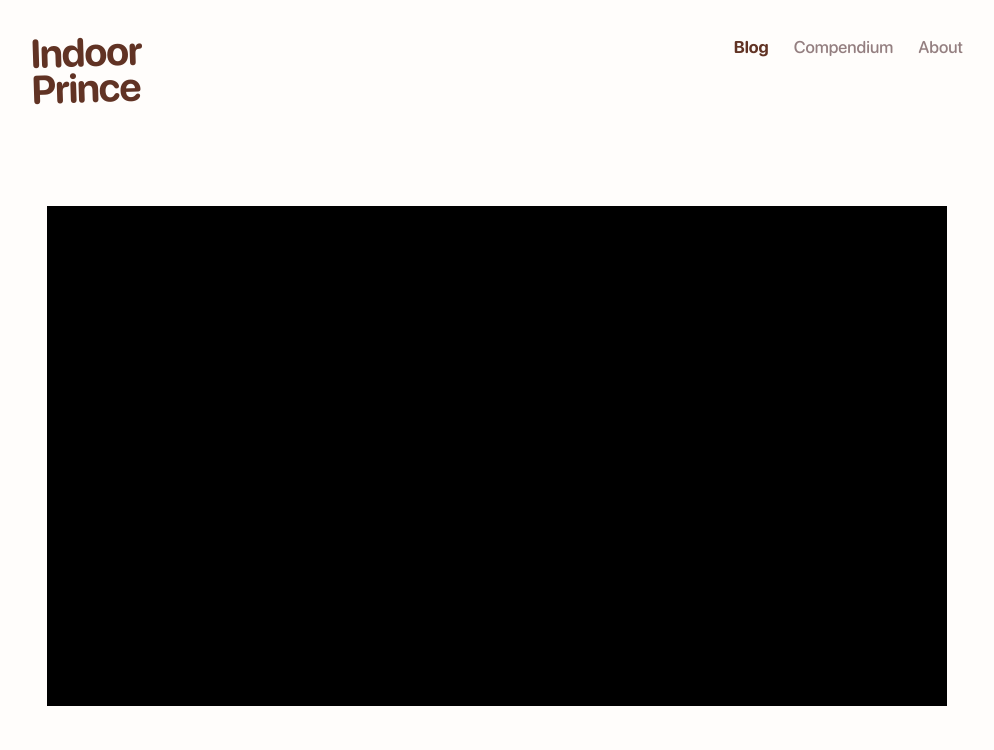
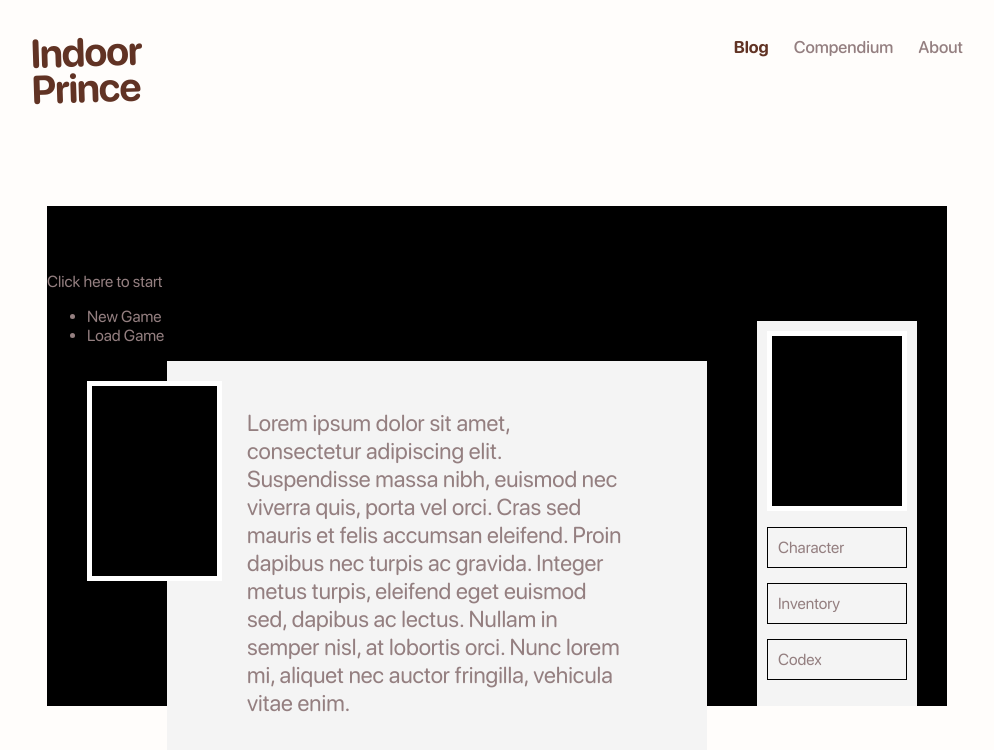
Before and after one commit to rnhnn/indoor-prince, a Next.js app: page /experiment in a window 1280 px wide. Shown: the top 750 px of the page, without its empty margins (143-1137 px from the left). Built offline with nearby package versions, Linux system fonts and the light colour scheme.

Commit message:
add experiment contnet

```diff
--- a/src/app/experiment/page.js
+++ b/src/app/experiment/page.js
@@ -1,9 +1,42 @@
 export default function ExperimentPage() {
   return (
     <main className="experiment">
+
         <div className="game-board">
 
+          <div className="game-screen start-screen">
+            <p>Click here to start</p>
+          </div>
+
+          <div className="game-screen menu-screen hidden">
+            <ul className="game-main-menu">
+              <li>New Game</li>
+              <li>Load Game</li>
+            </ul>
+          </div>
+
+          <div className="game-screen main-screen hidden">
+            <div className="game-page">
+              <div className="game-npc"></div>
+
+              <div className="game-text">
+                <p>
+                  Lorem ipsum dolor sit amet, consectetur adipiscing elit. Suspendisse massa nibh, euismod nec viverra quis, porta vel orci. Cras sed mauris et felis accumsan eleifend. Proin dapibus nec turpis ac gravida. Integer metus turpis, eleifend eget euismod sed, dapibus ac lectus. Nullam in semper nisl, at lobortis orci. Nunc lorem mi, aliquet nec auctor fringilla, vehicula vitae enim.
+                </p>
+              </div>
+            </div>
+
+            <div className="game-menu">
+              <div className="game-menu-portrait"></div>
+              <ul className="game-menu-list">
+                <li className="game-menu-button">Character</li>
+                <li className="game-menu-button">Inventory</li>
+                <li className="game-menu-button">Codex</li>
+              </ul>
+            </div>
+          </div>
         </div>
+
     </main>
   );
 }
--- a/src/app/globals.css
+++ b/src/app/globals.css
@@ -643,7 +643,67 @@ img {
 }
 
 .game-board {
+  position: relative;
   width: 100%;
   height: 500px;
   background-color: black;
+  padding-top: 50px;
 }
+
+.game-moment-menu,
+.game-moment-started {
+  display: none;
+}
+
+.game-page {
+  position: relative;
+  width: 60%;
+  height: 100%;
+  background-color: #f4f4f4;
+  margin: 0 auto 0 120px;
+}
+
+.game-npc {
+  position: absolute;
+  top: 20px;
+  left: -80px;
+  height: 200px;
+  width: 135px;
+  background-color: black;
+  border: 5px solid white;
+}
+
+.game-text {
+  padding: 25px 80px;
+  font-size: 23px;
+}
+
+.game-menu {
+  width: 160px;
+  position: absolute;
+  bottom: 0;
+  right: 30px;
+  background-color: #f4f4f4;
+  padding: 10px;
+}
+
+.game-menu-portrait {
+  height: 180px;
+  width: 100%;
+  background-color: black;
+  border: 5px solid white;
+}
+
+.game-menu-list {
+  list-style: none;
+  padding: 0;
+}
+
+.game-menu-button {
+  border: 1px solid black;
+  padding: 10px;
+}
+
+.game-menu-button + .game-menu-button {
+  margin-top: 15px;
+}
```
Also changed, not shown: public/images/experiment/bg-page.png (added).
